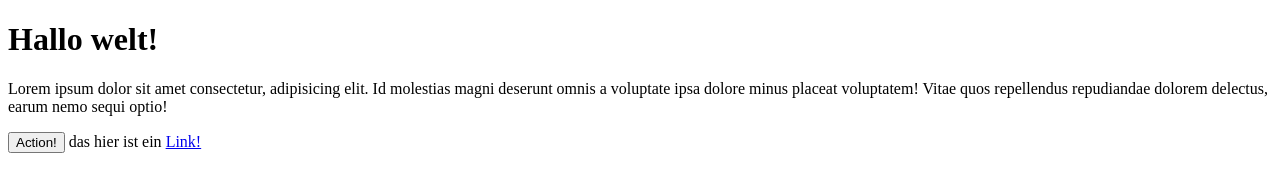
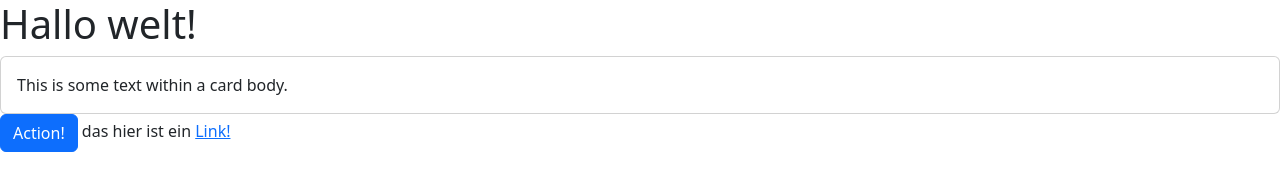
Before and after one commit to CenkKorkmaz92/Quiz_App, a website: page index.html in a window 1280 px wide. Drawn offline with nearby package versions, Linux system fonts and the light colour scheme.

Commit message:
bootstrap hinzugefügt

```diff
--- a/index.html
+++ b/index.html
@@ -1,20 +1,28 @@
 <!DOCTYPE html>
 <html lang="en">
+
 <head>
     <meta charset="UTF-8">
     <meta name="viewport" content="width=device-width, initial-scale=1.0">
     <title>Quizz App</title>
+    <link rel="stylesheet" href="node_modules/bootstrap/dist/css/bootstrap.min.css">
 </head>
+
 <body>
     <h1>Hallo welt!</h1>
 
-    <p>Lorem ipsum dolor sit amet consectetur, adipisicing elit. Id molestias magni deserunt omnis a voluptate ipsa dolore minus placeat voluptatem! Vitae quos repellendus repudiandae dolorem delectus, earum nemo sequi optio!</p>
+    <div class="card">
+        <div class="card-body">
+            This is some text within a card body.
+        </div>
+    </div>
 
-<button>Action!</button>
+    <button class="btn btn-primary">Action!</button>
 
-das hier ist ein <a href="#">Link!</a>
+    das hier ist ein <a href="#">Link!</a>
 
 
 
 </body>
+
 </html>
--- /dev/null
+++ b/package.json
@@ -0,0 +1,5 @@
+{
+  "dependencies": {
+    "bootstrap": "^5.3.3"
+  }
+}
```
Also changed, not shown: 1 other file.
